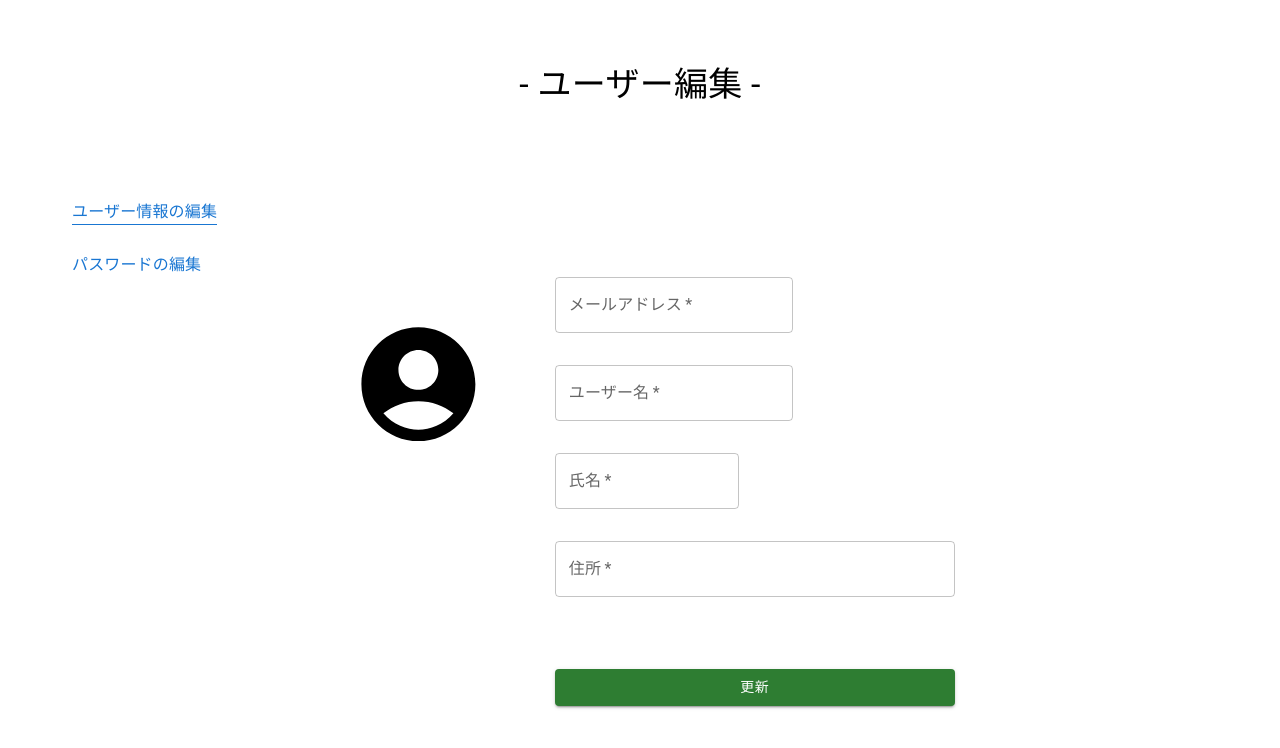
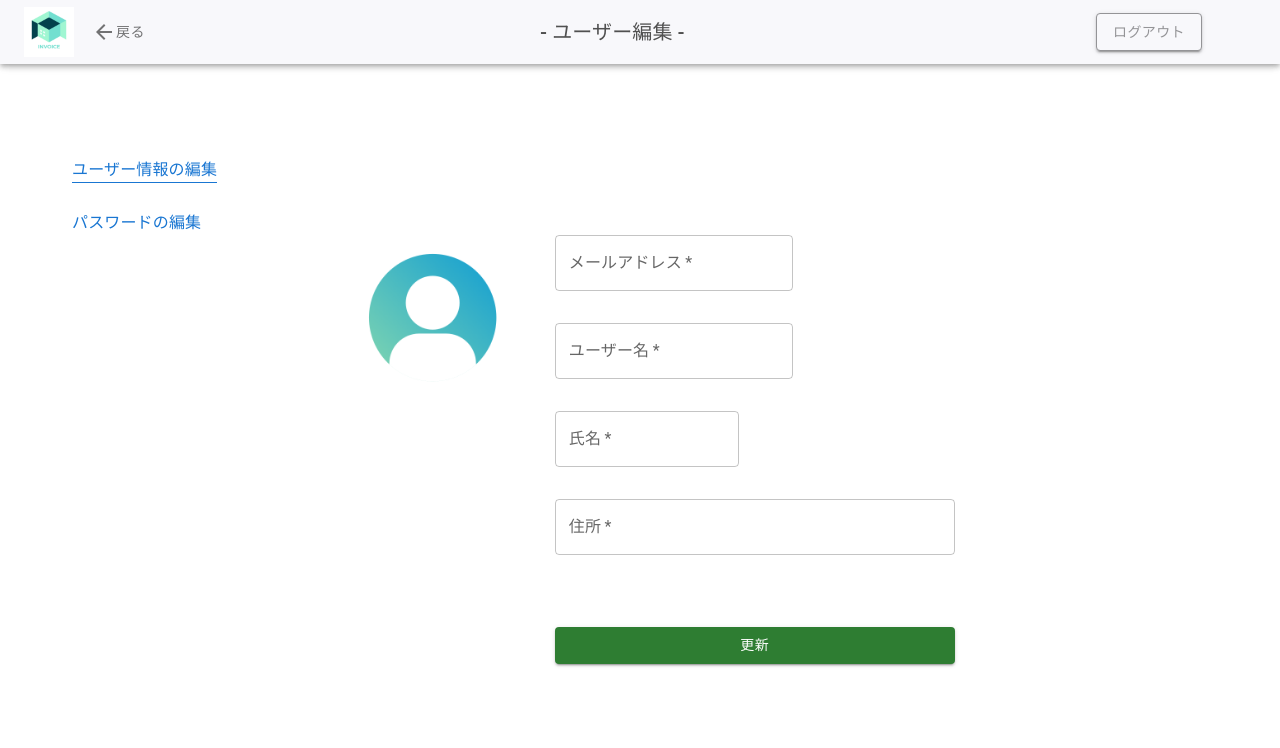
Before and after one commit to Invoice-ti-mukaihatu/invoice_front, a React app: page /user_edit in a window 1280 px wide. Shown: the top 748 px of the page. Built offline with nearby package versions, Linux system fonts and the light colour scheme; no server answers; the HTML template or start-up script is replaced by a standard one.

Commit message:
ヘッダーコンポーネント実装

```diff
--- /dev/null
+++ b/src/pages/header/Header.tsx
@@ -0,0 +1,82 @@
+import React from "react";
+import axios from "axios";
+import { useNavigate } from "react-router-dom";
+import { AppBar, Toolbar, IconButton, Typography, Button } from "@mui/material";
+import icon from "../../images/user_icon.png";
+import ArrowBackIcon from "@mui/icons-material/ArrowBack";
+import logo from "../../images/logo.png";
+import { useEffect, useState } from "react";
+
+type Props = {
+    title: string,
+    logoutButton: boolean,
+    userIcon: boolean
+}
+
+interface responseData {
+    image_url: string;
+}
+
+const Header: React.FC<Props> = (props) => {
+    const navigate = useNavigate();
+    const [userImage, setUserImage] = useState<string>("");
+
+    useEffect(() => {
+        const userIconGet = async () => {
+            axios.get<responseData>(`/users/icon`)
+                .then((response) => {
+                    const image_url = response.data.image_url;
+                    setUserImage(image_url);
+                })
+                .catch((error) => {
+                    console.error("Error icon:", error);
+                });
+        };
+        userIconGet();
+    }, []);
+
+    // ログアウトボタンがクリックされたときの処理
+    const handleLogout = async () => {
+        // クッキーからトークンを削除
+        document.cookie = "invoice_token=; max-age=0";
+        navigate("/login");
+    };
+
+    // 戻るボタンがクリックされたときの処理
+    const handleGoBack = () => {
+        navigate(-1);
+    };
+
+    return (
+        <AppBar position="fixed" style={{ backgroundColor: '#F8F8FB' }}>
+            <Toolbar>
+                <img src={logo} alt="ロゴアイコン" style={{ width: "50px", height: "50px", color: '#F8F8FB' }} />
+                <IconButton onClick={handleGoBack} style={{ marginLeft: '10px' }}>
+                    <ArrowBackIcon />
+                    <Typography variant="button" >戻る</Typography>
+                </IconButton>
+                <Typography variant="h6" style={{ flexGrow: 1, textAlign: 'center', color: '#505050' }}>
+                    {props.title}
+                </Typography>
+                <Toolbar style={{ marginLeft: "auto" }}>
+                    {props.logoutButton && (
+                        <Button style={{ backgroundColor: '#F8F8FB', color: '#949497', border: '1px solid #949497', marginRight: '30px' }} variant="contained" onClick={handleLogout} >
+                            ログアウト
+                        </Button>
+                    )}
+                    {props.userIcon && (
+                        <IconButton onClick={() => navigate("/user_edit")} >
+                            {userImage ? (
+                                <img src={userImage} alt="user icon" style={{ width: "50px", height: "50px" }} />
+                            ) : (
+                                <img src={icon} alt="default icon" style={{ width: "50px", height: "50px" }} />
+                            )}
+                        </IconButton>
+                    )}
+                </Toolbar>
+            </Toolbar>
+        </AppBar>
+    );
+};
+
+export default Header;
--- a/src/pages/login/Login.tsx
+++ b/src/pages/login/Login.tsx
@@ -3,6 +3,7 @@ import axios from "axios";
 import { useNavigate } from "react-router-dom";
 import { Box, Button, Container, Grid, TextField, Typography } from "@mui/material";
 import { invoice_token_key } from "../../utils/auth";
+import Header from "../header/Header";
 
 export const Login: React.FC = () => {
   const [email, setEmail] = useState("");
@@ -26,6 +27,8 @@ export const Login: React.FC = () => {
   };
 
   return (
+    <>
+      <Header title="- ログイン -" logoutButton={false} userIcon={false} />
       <Container fixed>
         <Box
           sx={{
@@ -89,5 +92,6 @@ export const Login: React.FC = () => {
           </Grid>
         </Box>
       </Container>
+    </>
   );
 };
--- a/src/pages/menu/Menu.tsx
+++ b/src/pages/menu/Menu.tsx
@@ -1,11 +1,14 @@
 import * as React from "react";
 import { Box, Button, Container, Typography } from "@mui/material";
 import { useNavigate } from "react-router-dom";
+import Header from "../header/Header";
 
 export const Menu: React.FC = () => {
   const navigate = useNavigate();
 
   return (
+    <>
+      <Header title="- メニュー -" logoutButton={true} userIcon={true} />
       <Container maxWidth="xs">
         <Box
           sx={{
@@ -15,13 +18,6 @@ export const Menu: React.FC = () => {
             alignItems: "center",
           }}
         >
-        <Typography component="h1" variant="h4">
-          - メニュー -
-        </Typography>
-
-        {/* 後で削除すること！！！ */}
-        <Button onClick={() => navigate("/user_edit")}>ユーザー情報の編集</Button>
-
           <Box sx={{ mt: 5 }}>
             <Button color="success" fullWidth variant="contained" sx={{ mt: 3, mb: 2, p: 2 }}>
               請求書新規作成
@@ -35,5 +31,6 @@ export const Menu: React.FC = () => {
           </Box>
         </Box>
       </Container>
+    </>
   );
 };
--- a/src/pages/passwordEdit/PasswordEdit.tsx
+++ b/src/pages/passwordEdit/PasswordEdit.tsx
@@ -3,6 +3,7 @@ import { Box, Button, Container, Grid, TextField, Typography } from "@mui/materi
 import { useNavigate } from "react-router-dom";
 import { useState } from "react";
 import axios from "axios";
+import Header from "../header/Header";
 
 export const PasswordEdit: React.FC = () => {
   const [oldPassword, setOldPassword] = useState<string>("");
@@ -26,6 +27,8 @@ export const PasswordEdit: React.FC = () => {
 
   const navigate = useNavigate();
   return (
+    <>
+      <Header title="- パスワード編集 -" logoutButton={true} userIcon={false} />
       <Container fixed>
         <Box
           sx={{
@@ -35,9 +38,6 @@ export const PasswordEdit: React.FC = () => {
             alignItems: "center",
           }}
         >
-        <Typography component="h1" variant="h4">
-          - パスワード編集 -
-        </Typography>
           <Grid container mt={10}>
             <Grid item xs={2} mt={1}>
               <Button>
@@ -68,25 +68,10 @@ export const PasswordEdit: React.FC = () => {
                     <Grid item xs={6}>
                       <TextField
                         required
-                      label="現在のパスワード"
+                        label="パスワード"
                         id="outlined-size-normal"
                         type="password"
                         fullWidth
-                      value={oldPassword}
-                      onChange={(e) => setOldPassword(e.target.value)}
-                    />
-                  </Grid>
-                  <Grid item xs={3}></Grid>
-                  <Grid item xs={3}></Grid>
-                  <Grid item xs={6}>
-                    <TextField
-                      required
-                      label="新しいパスワード"
-                      id="outlined-size-normal"
-                      type="password"
-                      fullWidth
-                      value={newPassword}
-                      onChange={(e) => setNewPassword(e.target.value)}
                       />
                     </Grid>
                     <Grid item xs={3}></Grid>
@@ -98,14 +83,12 @@ export const PasswordEdit: React.FC = () => {
                         id="outlined-size-normal"
                         type="password"
                         fullWidth
-                      value={checkPassword}
-                      onChange={(e) => setCheckPassword(e.target.value)}
                       />
                     </Grid>
                     <Grid item xs={3}></Grid>
                     <Grid item xs={3}></Grid>
                     <Grid item xs={6} mt={5}>
-                    <Button color="success" fullWidth variant="contained" onClick={updatePassword}>
+                      <Button color="success" fullWidth variant="contained">
                         更新
                       </Button>
                     </Grid>
@@ -117,5 +100,6 @@ export const PasswordEdit: React.FC = () => {
           </Grid>
         </Box>
       </Container>
+    </>
   );
 };
--- a/src/pages/userEdit/UserEdit.tsx
+++ b/src/pages/userEdit/UserEdit.tsx
@@ -1,10 +1,11 @@
 import * as React from "react";
 import { useEffect, useState } from "react";
 import { Box, Button, Container, Grid, TextField, Typography } from "@mui/material";
-import { AccountCircle } from "@mui/icons-material";
+import icon from "../../images/user_icon.png";
 import { useNavigate } from "react-router-dom";
 import { User, initUser } from "../../models/User";
 import axios from "axios";
+import Header from "../header/Header";
 
 export const UserEdit: React.FC = () => {
   const navigate = useNavigate();
@@ -27,6 +28,8 @@ export const UserEdit: React.FC = () => {
     })();
   }, [setUser]);
   return (
+    <>
+      <Header title="- ユーザー編集 -" logoutButton={true} userIcon={false} />
       <Container fixed>
         <Box
           sx={{
@@ -36,9 +39,6 @@ export const UserEdit: React.FC = () => {
             alignItems: "center",
           }}
         >
-        <Typography component="h1" variant="h4">
-          - ユーザー編集 -
-        </Typography>
           <Grid container mt={10}>
             <Grid item xs={2} mt={1}>
               <Button>
@@ -61,14 +61,8 @@ export const UserEdit: React.FC = () => {
                   borderRadius: "10%",
                 }}
               >
-              <Grid item xs={2}>
-                <AccountCircle
-                  sx={{
-                    width: "100%",
-                    height: "50%",
-                    color: "949497",
-                  }}
-                />
+                <Grid item xs={2} >
+                  <img src={icon} alt="user_icon" style={{ width: "165px", height: "165px" }} />
                 </Grid>
                 <Grid item xs={1}></Grid>
                 <Grid item xs={9}>
@@ -134,5 +128,6 @@ export const UserEdit: React.FC = () => {
           </Grid>
         </Box>
       </Container>
+    </>
   );
 };
```
Also changed, not shown: src/images/user_icon.png (added). Lines whose indentation alone changed are shown as unchanged.
